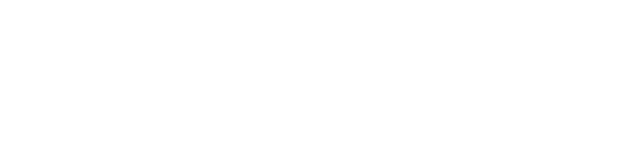
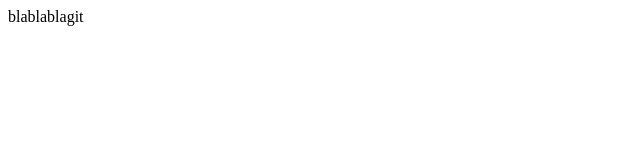
Before and after one commit to lowerCamelToe/pruebagit, a plain HTML site: page pagina2.html in a window 1280 px wide. Shown: the whole page, without its empty margins (0-640 px from the left). Drawn offline with Linux system fonts and the light colour scheme.

Commit message:
cambios sobre prueba

```diff
--- a/pagina2.html
+++ b/pagina2.html
@@ -7,6 +7,6 @@
     <title>Document</title>
 </head>
 <body>
-
+    <span>blablablagit</span>
 </body>
 </html>
```
